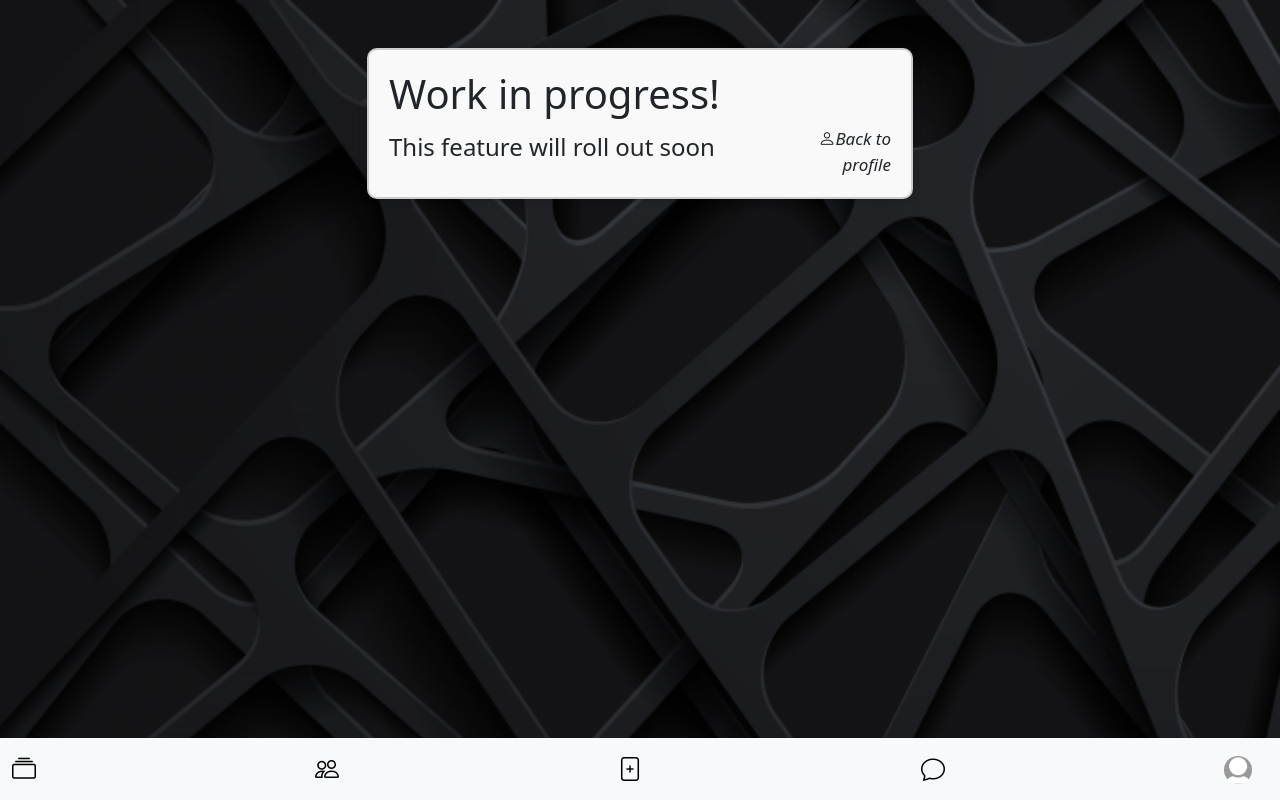
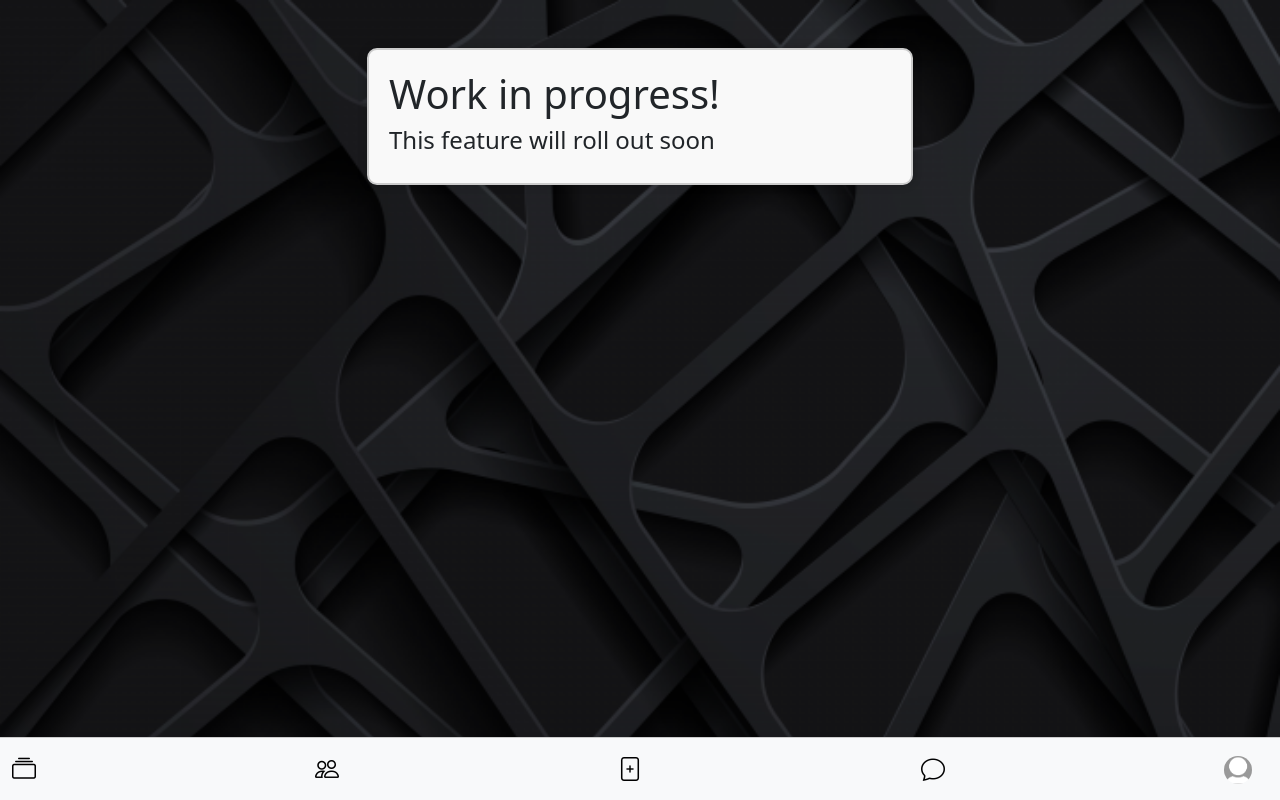
Before and after one commit to neerajy0326/myformapp, a Django app: page /chat/ in a window 1280 px wide. Run offline with Django 4.2, Linux system fonts and the light colour scheme.

Commit message:
update 1.5

```diff
--- a/home/models.py
+++ b/home/models.py
@@ -96,7 +96,7 @@ def validate_media_type(value):
 
 class BlogPost(models.Model):
           title = models.CharField(max_length=100)
-          content = models.TextField()
+          content = models.TextField( blank=True , null=True)
           pub_date = models.DateTimeField(auto_now_add=True)
           author = models.CharField(max_length=100)
           media = models.FileField(upload_to='post_media/', blank=True, null=True, validators=[validate_media_type])
--- a/static/style2.css
+++ b/static/style2.css
@@ -1,5 +1,7 @@
 
-
+.navbar {
+  border-top: 1px solid #ccc;
+}
 
 
 .profile-card {
--- a/templates/blog_list.html
+++ b/templates/blog_list.html
@@ -159,8 +159,9 @@
                       {% for blog_post in blog_posts %}
                         <li class="blog-list-item custom-marker" style="margin-bottom: 10px;">
                             <a href="{% url 'blog_detail' blog_post.pk %}">{{ blog_post.title }}</a>
+                            <span class="author-name">by {{ blog_post.author }}</span>
                             <span class="pub-date">({{ blog_post.pub_date|timezone:"Asia/Kolkata"|date:'F d, Y H:i' }})</span>
-                            <span class="author-name">by {{ blog_post.author }}</span>
+
                         </li>
                       {% endfor %}
                     </ul>
--- a/templates/chat.html
+++ b/templates/chat.html
@@ -83,11 +83,7 @@ a {
 
                 <h1 class="col-md-9">Work in progress!</h1>
                 <h4 class="col-md-9">This feature will roll out soon</h4>
-                <div class="col-md-3 text-md-end">
-                  <a href="{% url 'profile' %}" class="text-decoration-none text-dark">
-                    <i class="bi bi-person" style="font-size:17px;">Back to profile</i>
-                  </a>
-                </div>
+
             </div>
 
 
--- a/templates/my_blogs.html
+++ b/templates/my_blogs.html
@@ -123,6 +123,7 @@
       .profile-card {
         padding-bottom: 80px;
       }
+    </style>
 
 
     </div>
```
Also changed, not shown: home/forms.py (+9 -0 lines), templates/blog_form.html (+7 -3 lines), templates/user_detail.html (+8 -1 lines), home/migrations/0015_alter_blogpost_content.py (added), 1 other file.
